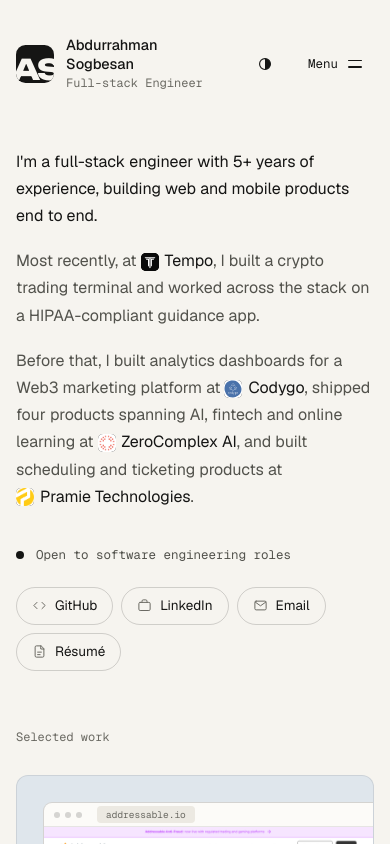
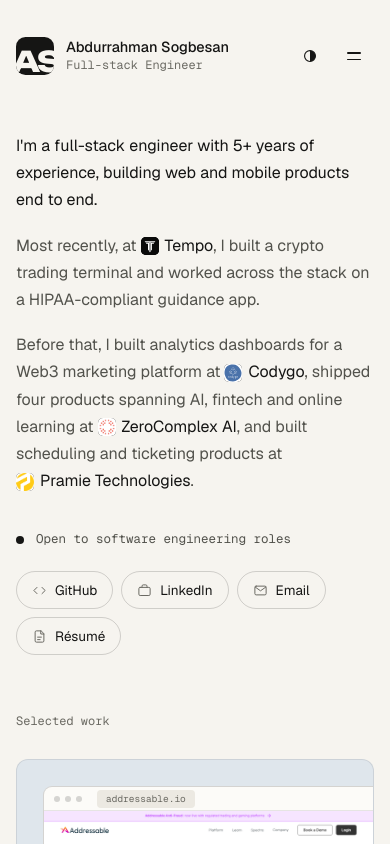
Before and after one commit to AbdurrahmanSogbesan/AbdurrahmanSogbesan.github.io, a Next.js app: page / in a window 390 px wide. Shown: the top 844 px of the page. Built offline with nearby package versions, Linux system fonts and the light colour scheme.

Commit message:
Header: keep the name on one line at 381–399px (iPhone 12–16)
The name wrapped to two lines between the 380px hide point and 399px. In
that range the menu button now shows only the burger; its word stays
visually hidden, so it's still announced "Menu" / "Close".

```diff
--- a/app/globals.css
+++ b/app/globals.css
@@ -245,6 +245,12 @@ html[data-vt="fade"]::view-transition-new(root){animation-duration:150ms;animati
 @media (hover:hover) and (pointer:fine){.mlink:hover{background:var(--chip)}}
 @media (prefers-reduced-motion:reduce){.burger i,.themeglyph{transition:none}.mmenu,.menu-open .mmenu{transform:none!important}.mlink:active{transform:none}}
 @media (max-width:380px){.brandtext{display:none}}
+/* 381–399px (iPhone 12–16): the name only fits on one line if the menu button drops its word. The word stays
+   for screen readers (visually hidden), so the button is still announced "Menu" / "Close". */
+@media (min-width:381px) and (max-width:399px){
+  .menubtn{position:relative;padding:0 13px}
+  .menutext{position:absolute;width:1px;height:1px;min-width:0;margin:-1px;overflow:hidden;clip:rect(0,0,0,0);white-space:nowrap}
+}
 @media (max-width:520px){
   .col{padding:0 16px}
   .site main > section:first-child,.site main[style]{padding-top:56px!important}
```
